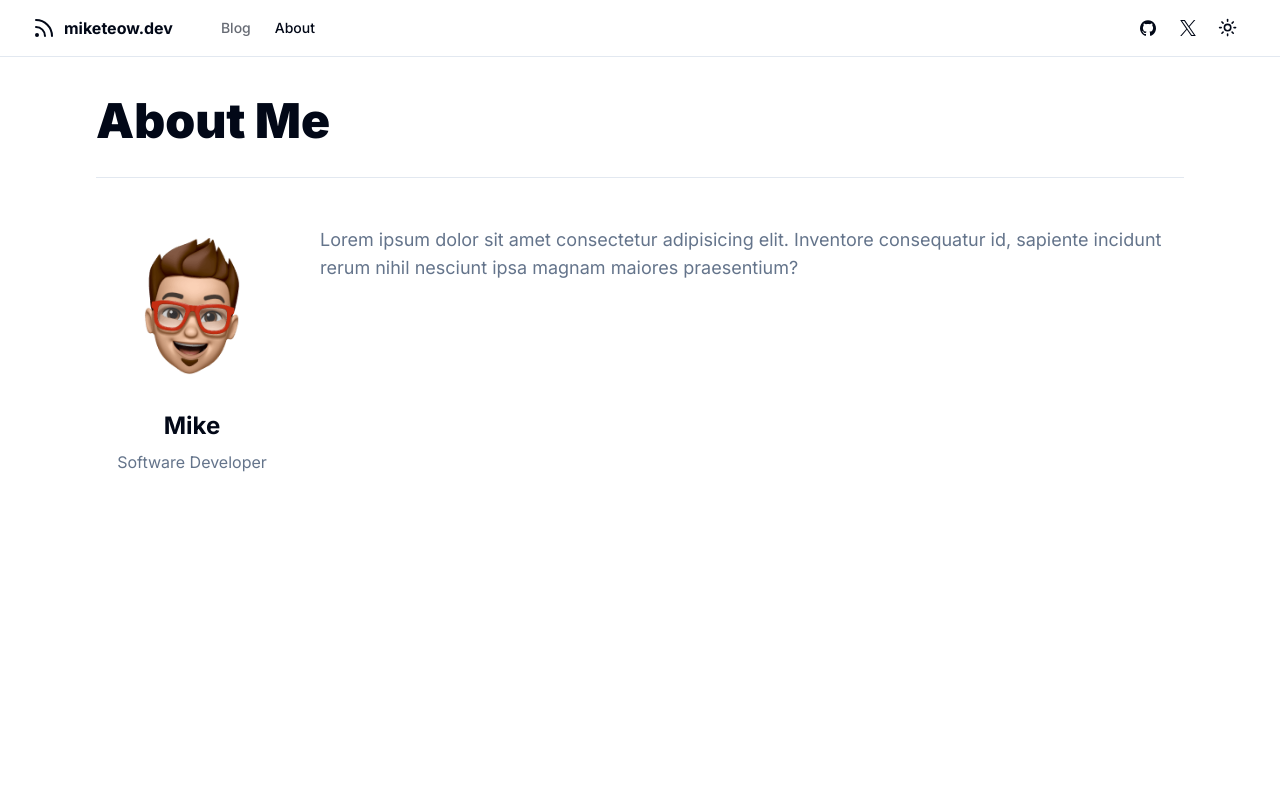
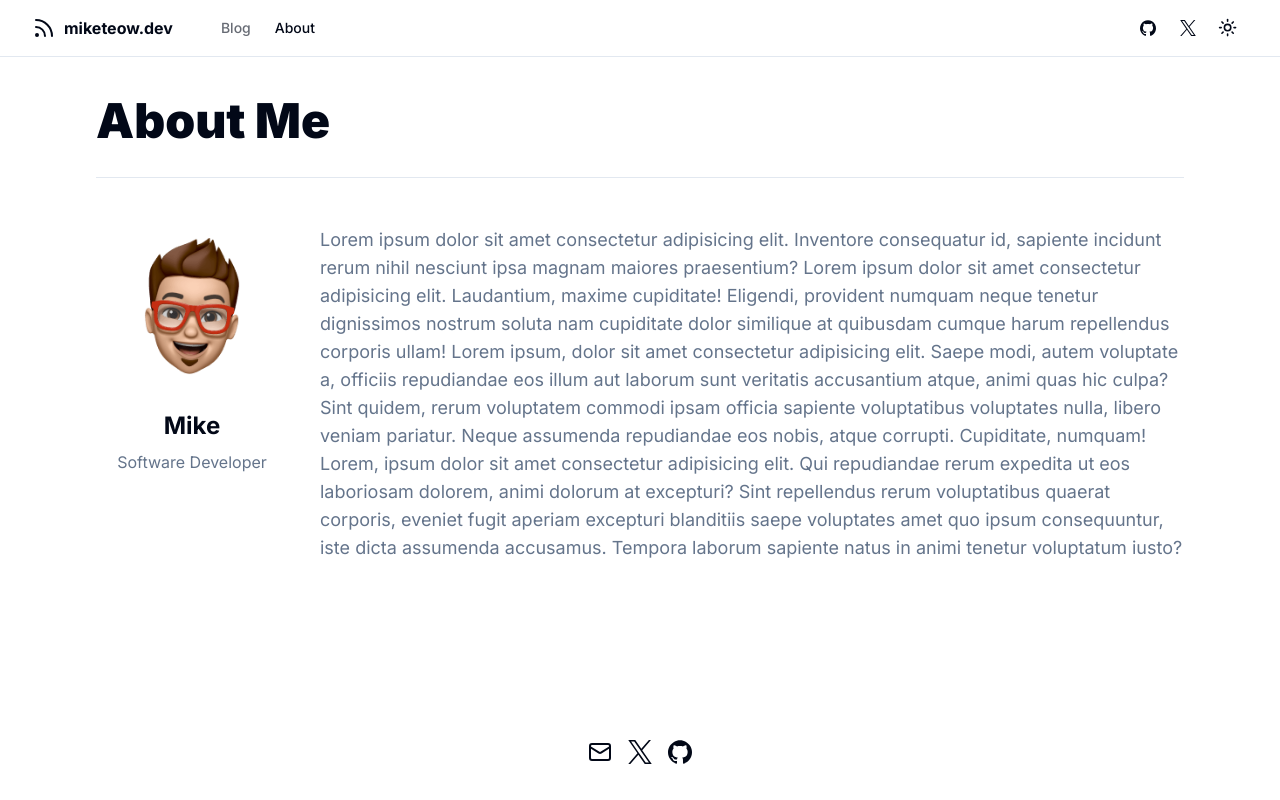
Before and after one commit to miketeow/markdown-blog, a Next.js app: page /about in a window 1280 px wide. Built offline with nearby package versions, Linux system fonts and the light colour scheme; no server answers.

Commit message:
site footer

```diff
--- a/app/about/page.tsx
+++ b/app/about/page.tsx
@@ -35,7 +35,22 @@ const AboutPage = async () => {
         <p className="text-muted-foreground text-lg py-4">
           Lorem ipsum dolor sit amet consectetur adipisicing elit. Inventore
           consequatur id, sapiente incidunt rerum nihil nesciunt ipsa magnam
-          maiores praesentium?
+          maiores praesentium? Lorem ipsum dolor sit amet consectetur
+          adipisicing elit. Laudantium, maxime cupiditate! Eligendi, provident
+          numquam neque tenetur dignissimos nostrum soluta nam cupiditate dolor
+          similique at quibusdam cumque harum repellendus corporis ullam! Lorem
+          ipsum, dolor sit amet consectetur adipisicing elit. Saepe modi, autem
+          voluptate a, officiis repudiandae eos illum aut laborum sunt veritatis
+          accusantium atque, animi quas hic culpa? Sint quidem, rerum voluptatem
+          commodi ipsam officia sapiente voluptatibus voluptates nulla, libero
+          veniam pariatur. Neque assumenda repudiandae eos nobis, atque
+          corrupti. Cupiditate, numquam! Lorem, ipsum dolor sit amet consectetur
+          adipisicing elit. Qui repudiandae rerum expedita ut eos laboriosam
+          dolorem, animi dolorum at excepturi? Sint repellendus rerum
+          voluptatibus quaerat corporis, eveniet fugit aperiam excepturi
+          blanditiis saepe voluptates amet quo ipsum consequuntur, iste dicta
+          assumenda accusamus. Tempora laborum sapiente natus in animi tenetur
+          voluptatum iusto?
         </p>
       </div>
     </div>
--- a/app/layout.tsx
+++ b/app/layout.tsx
@@ -5,6 +5,7 @@ import { cn } from "@/lib/utils";
 import SiteHeader from "@/components/site-header";
 import ThemeProvider from "@/components/theme-provider";
 import { siteConfig } from "@/config/site";
+import SiteFooter from "@/components/site-footer";
 
 const inter = Inter({ subsets: ["latin"], variable: "--font-inter" });
 
@@ -38,6 +39,7 @@ export default function RootLayout({
           <div className="relative flex min-h-dvh flex-col bg-background">
             <SiteHeader />
             <main className="flex-1">{children}</main>
+            <SiteFooter />
           </div>
         </ThemeProvider>
       </body>
--- /dev/null
+++ b/components/site-footer.tsx
@@ -0,0 +1,33 @@
+import { siteConfig } from "@/config/site";
+import { Mail } from "lucide-react";
+import React from "react";
+import { Icons } from "./icon";
+
+const SiteFooter = () => {
+  return (
+    <footer>
+      <div className="mb-6 mt-14 flex flex-col items-center">
+        <div className="mb-3 flex space-x-4">
+          <a
+            target="_blank"
+            rel="noreferrer"
+            href="mailto:mike_teow@outlook.com"
+          >
+            <span className="sr-only">Mail</span>
+            <Mail className="size-6" />
+          </a>
+          <a target="_blank" rel="noreferrer" href={siteConfig.link.twitter}>
+            <span className="sr-only">Twitter</span>
+            <Icons.twitter className="size-6" />
+          </a>
+          <a target="_blank" rel="noreferrer" href={siteConfig.link.github}>
+            <span className="sr-only">Github</span>
+            <Icons.gitHub className="size-6" />
+          </a>
+        </div>
+      </div>
+    </footer>
+  );
+};
+
+export default SiteFooter;
--- a/components/site-header.tsx
+++ b/components/site-header.tsx
@@ -10,7 +10,7 @@ import ThemeToggle from "./theme-toggle";
 
 const SiteHeader = () => {
   return (
-    <header className="sticky top-0 border-b bg-background/95 border-border backdrop-blur supports-[backdrop-filter]:bg-background/60">
+    <header className="sticky top-0 border-b bg-background/95 border-border backdrop-blur supports-[backdrop-filter]:bg-background/60 z-10">
       <div className="container flex h-14 max-w-screen-2xl items-center">
         <MainNav />
         <div className="flex flex-1 items-center justify-end space-x-2">
```
